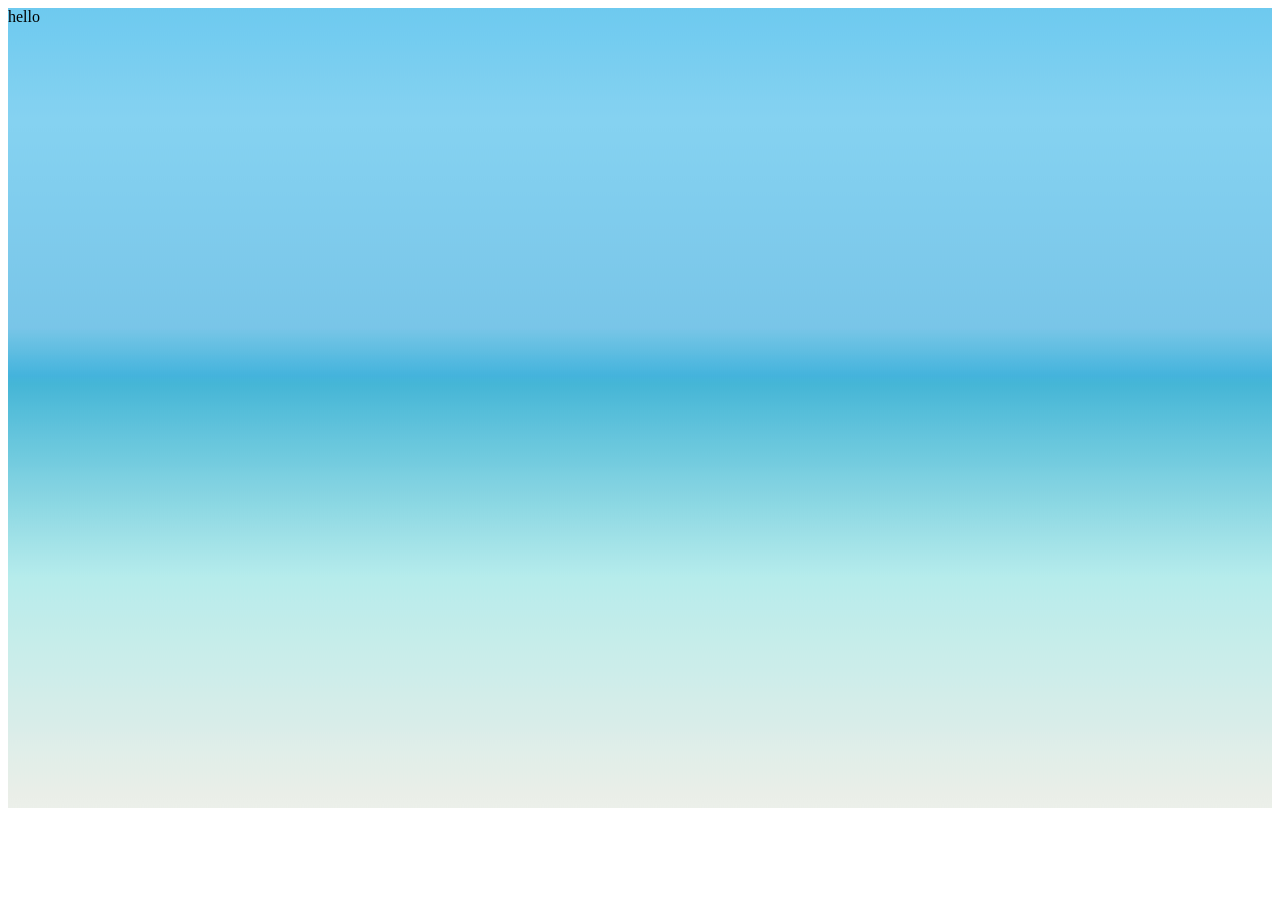
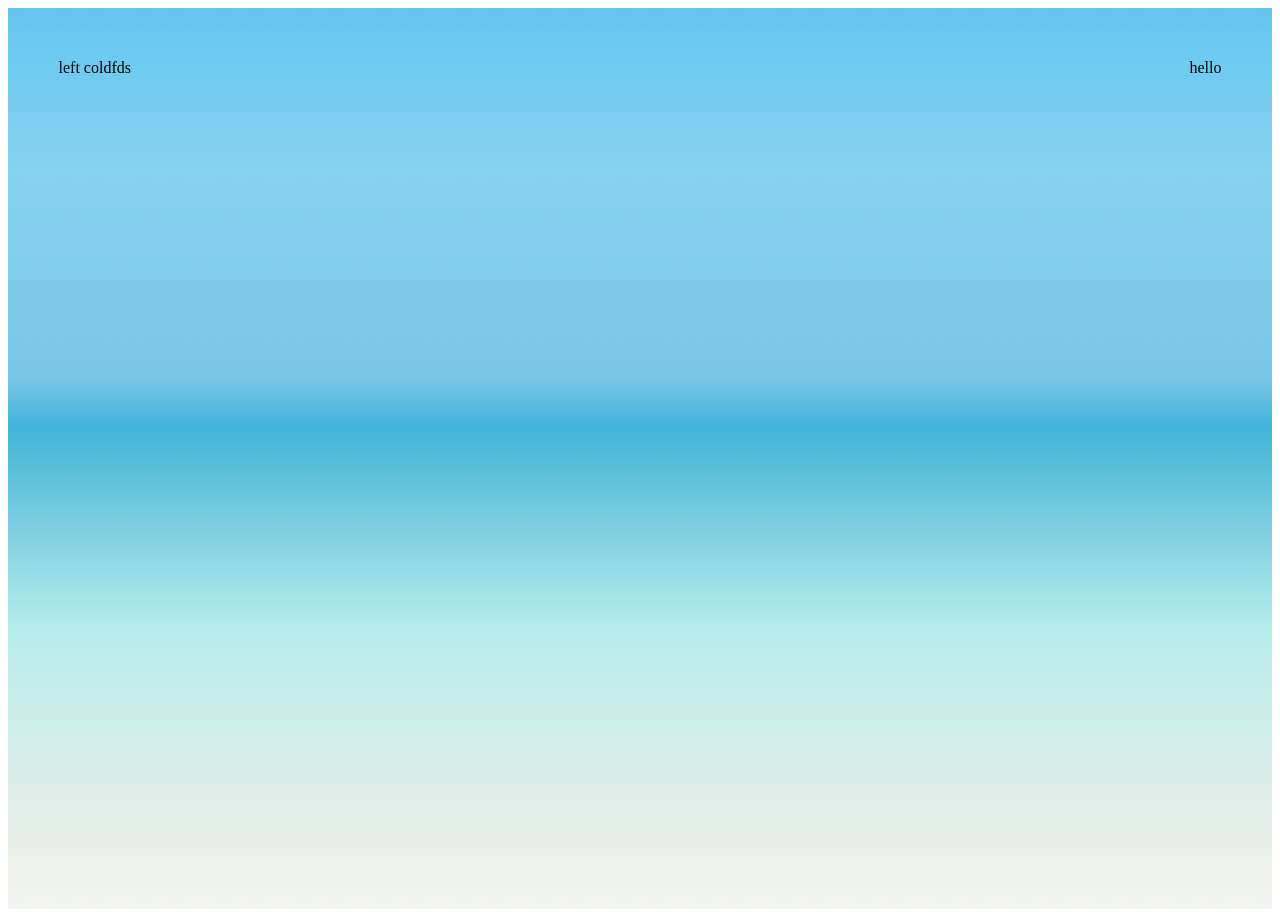
Before and after one commit to JayYoungman/next-app, a Next.js app: page /results in a window 1280 px wide. Before the commit the page ends 816 px from the top, so only its background shows below. Built offline with nearby package versions, Linux system fonts and the light colour scheme.

Commit message:
setup sidebar layout, added husky pre commit hook

```diff
--- a/package.json
+++ b/package.json
@@ -8,7 +8,13 @@
     "start": "next start",
     "lint": "next lint"
   },
+  "husky": {
+    "hooks": {
+      "pre-commit": "yarn run lint"
+    }
+  },
   "dependencies": {
+    "husky": "^7.0.4",
     "next": "12.1.0",
     "react": "17.0.2",
     "react-dom": "17.0.2",
--- a/src/containers/results/index.tsx
+++ b/src/containers/results/index.tsx
@@ -1,13 +1,14 @@
 import React from "react";
-import { ResultsLayout } from "../../layouts/results";
+import { SidebarLayout } from "../../layouts/sidebar";
 import styles from "./results.module.scss";
+import { Sort } from "./sort";
 
 export const ResultsContainer = () => {
   return (
-    <ResultsLayout>
+    <SidebarLayout sidebar={<Sort />}>
       <div>
         <div>hello</div>
       </div>
-    </ResultsLayout>
+    </SidebarLayout>
   );
 };
--- /dev/null
+++ b/src/containers/results/sort/index.tsx
@@ -0,0 +1,10 @@
+import React from "react";
+
+export const Sort = () => {
+  return (
+    <div>
+      left col
+      <span>dfds</span>
+    </div>
+  );
+};
--- a/src/layouts/results.module.scss
+++ /dev/null
@@ -1,5 +0,0 @@
-.container {
-  background: url("../../public/images/background.png") repeat-x center center
-    fixed;
-  min-height: 100vh;
-}
--- a/src/layouts/results.tsx
+++ /dev/null
@@ -1,10 +0,0 @@
-import React from "react";
-import styles from "./results.module.scss";
-
-interface ResultsLayoutProps {
-  children: JSX.Element;
-}
-
-export const ResultsLayout = ({ children }: ResultsLayoutProps) => {
-  return <div className={styles.container}>{children}</div>;
-};
--- /dev/null
+++ b/src/layouts/sidebar/index.tsx
@@ -0,0 +1,16 @@
+import React, { PropsWithChildren, ReactNode } from "react";
+import styles from "./results.module.scss";
+
+interface SidebarLayoutProps {
+  sidebar: ReactNode;
+}
+
+export const SidebarLayout = ({
+  children,
+  sidebar,
+}: PropsWithChildren<SidebarLayoutProps>) => (
+  <section className={styles.container}>
+    <aside>{sidebar}</aside>
+    <section>{children}</section>
+  </section>
+);
--- /dev/null
+++ b/src/layouts/sidebar/results.module.scss
@@ -0,0 +1,10 @@
+.container {
+  background: url("../../../public/images/background.png") repeat-x center
+    center fixed;
+  min-height: 100vh;
+  display: flex;
+  flex: 1;
+  overflow-y: hidden;
+  justify-content: space-between;
+  padding: 4%;
+}
```
Also changed, not shown: src/containers/results/listing/index.tsx (added, +9 -0 lines), 1 other file (tests, documents, lock files or other folders).
